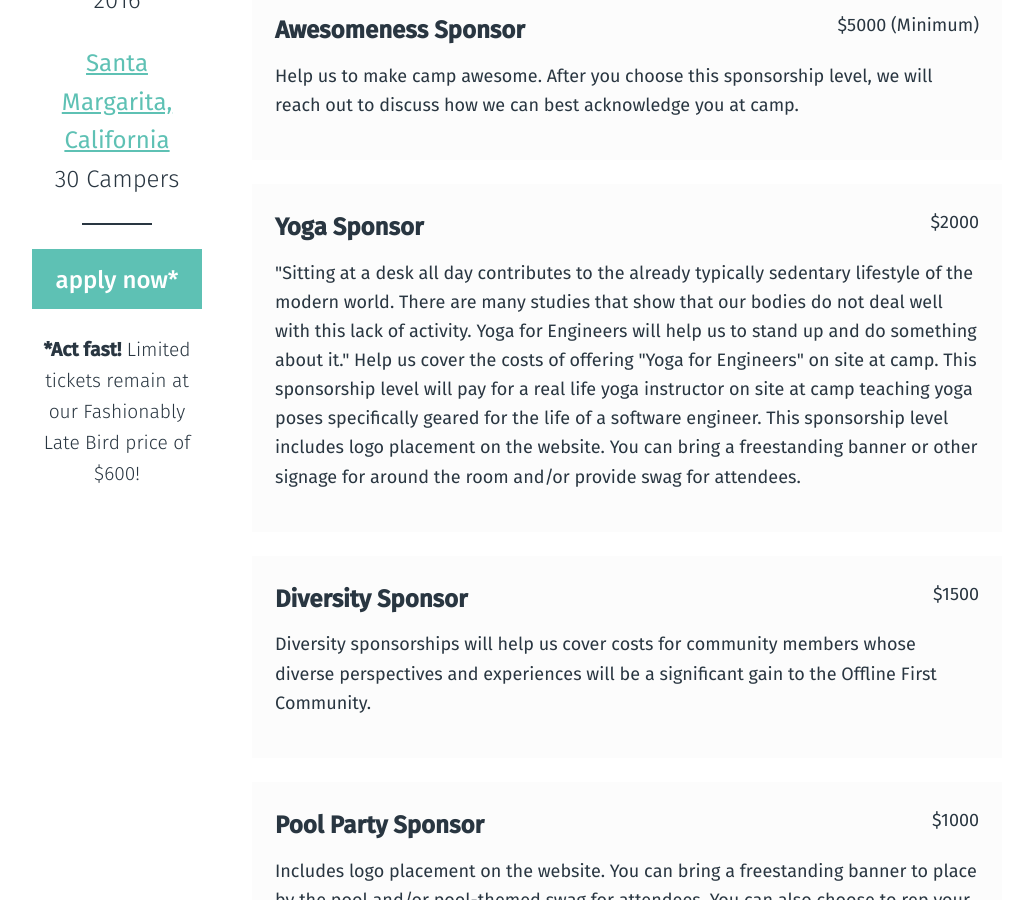
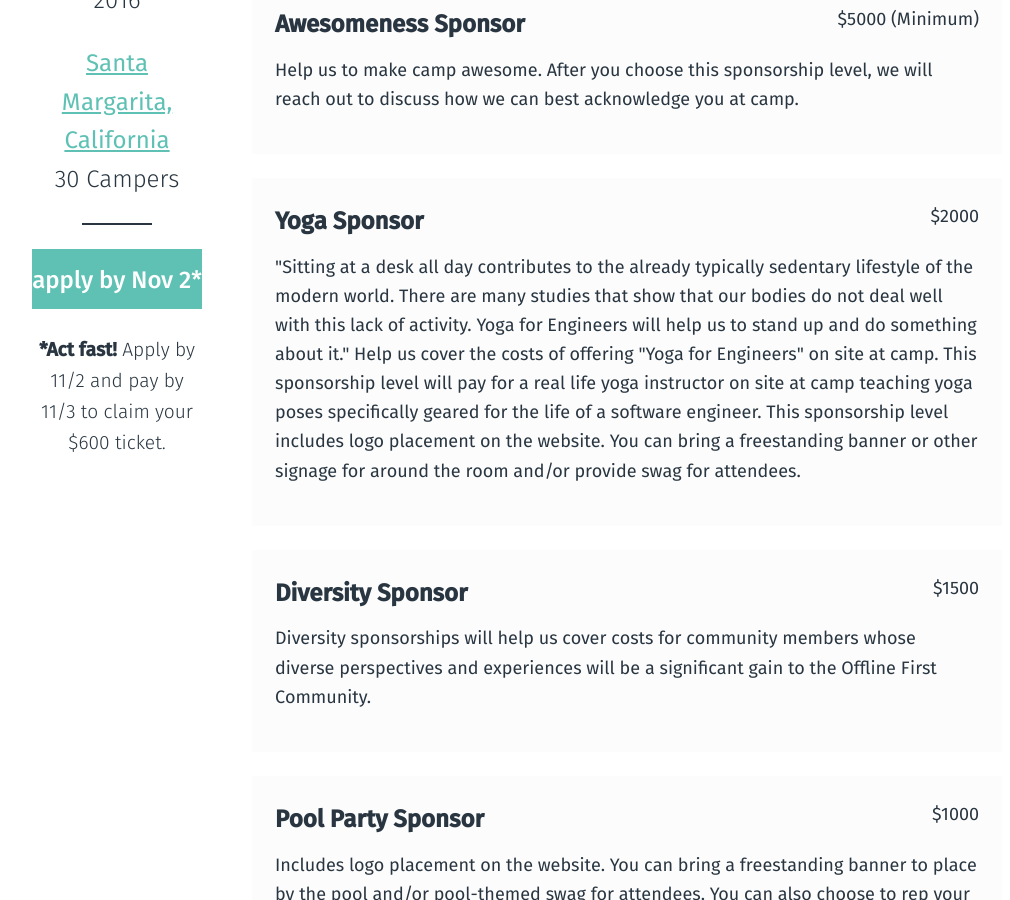
Before and after one commit to offlinefirst/offlinefirst.org, a Jekyll site: the page built from camp/sponsorships.html, in a window 1280 px wide and 900 px high, scrolled down 361 px. Shown: the whole window, without its empty margins (73-1083 px from the left). Built offline with Jekyll 4.4.1, drawn with Linux system fonts in a browser that asks for light colours; comment, search, counter and statistics services are not loaded.

Commit message:
updated deadline

```diff
--- a/camp/sponsorships.html
+++ b/camp/sponsorships.html
@@ -20,13 +20,12 @@
   <hr>
 
   <p class="attend">
-    <a href="https://offlinecamp.typeform.com/to/F93r36">apply now*</a>
+    <a href="https://offlinecamp.typeform.com/to/F93r36">apply by Nov 2*</a>
   </p>
 
   <p class="price">
     <small>
-      <strong>*Act fast!</strong> Limited tickets remain at our Fashionably Late Bird price of $600!
-    </small>
+      <strong>*Act fast!</strong> Apply by 11/2 and pay by 11/3 to claim your $600 ticket.
   </p>
 
 </header>
```
